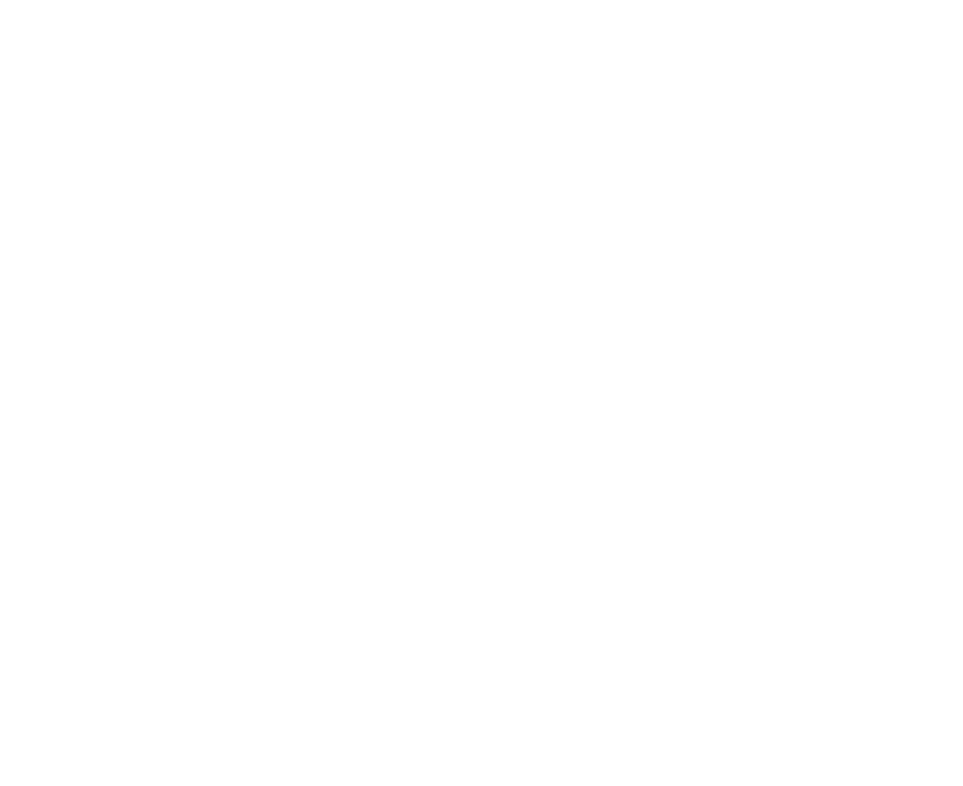
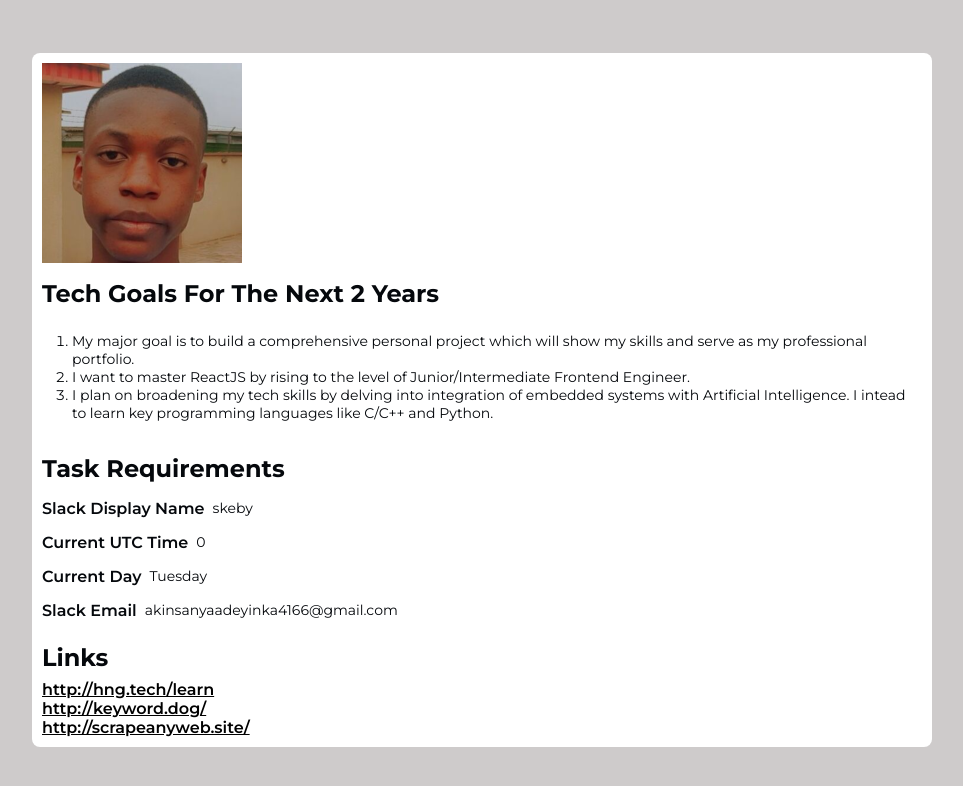
Before and after one commit to skeby/HNG11-Stage-1, a plain HTML site: page index.html in a window 1280 px wide. Shown: the whole page, without its empty margins (158-1121 px from the left). Drawn offline with Linux system fonts and the light colour scheme.

Commit message:
feat: init setup for task

```diff
--- a/index.html
+++ b/index.html
@@ -3,7 +3,72 @@
   <head>
     <meta charset="UTF-8" />
     <meta name="viewport" content="width=device-width, initial-scale=1.0" />
-    <title>Document</title>
+    <title>HNGi11 Stage 1</title>
+    <link rel="stylesheet" href="style.css" />
+    <link rel="preconnect" href="https://fonts.googleapis.com" />
+    <link rel="preconnect" href="https://fonts.gstatic.com" crossorigin />
+    <link
+      href="https://fonts.googleapis.com/css2?family=Montserrat:ital,wght@0,100..900;1,100..900&display=swap"
+      rel="stylesheet"
+    />
   </head>
-  <body></body>
+  <body>
+    <div class="main-container">
+      <div class="content-container">
+        <img
+          src="slackProfilePicture.png"
+          data-testid="slackProfilePicture"
+          alt=""
+        />
+        <h1>Tech Goals for the next 2 years</h1>
+        <ol>
+          <li>
+            My major goal is to build a comprehensive personal project which
+            will show my skills and serve as my professional portfolio.
+          </li>
+          <li>
+            I want to master ReactJS by rising to the level of
+            Junior/Intermediate Frontend Engineer.
+          </li>
+          <li>
+            I plan on broadening my tech skills by delving into integration of
+            embedded systems with Artificial Intelligence. I intead to learn key
+            programming languages like C/C++ and Python.
+          </li>
+        </ol>
+        <div class="task-requirement-container"></div>
+        <h1>Task Requirements</h1>
+        <div class="task-requirement-container">
+          <label>Slack Display Name</label>
+          <p data-testid="slackDisplayName">skeby</p>
+        </div>
+        <div class="task-requirement-container">
+          <label>Current UTC Time</label>
+          <p class="" data-testid="currentTimeUTC" id="currentTimeUTC"></p>
+        </div>
+        <div class="task-requirement-container">
+          <label>Current Day</label>
+          <p data-testid="currentDay" id="currentDay"></p>
+        </div>
+        <div class="task-requirement-container">
+          <label>Slack Email </label>
+          <p data-testid="slackEmail">akinsanyaadeyinka4166@gmail.com</p>
+        </div>
+        <h1>Links</h1>
+        <a target="_blank" href="http://hng.tech/learn" data-testid="hngLink"
+          >http://hng.tech/learn</a
+        >
+        <a target="_blank" href="http://keyword.dog/" data-testid="keywordLink"
+          >http://keyword.dog/</a
+        >
+        <a
+          target="_blank"
+          href="http://scrapeanyweb.site/"
+          data-testid="scrapeanywebLink"
+          >http://scrapeanyweb.site/</a
+        >
+      </div>
+    </div>
+    <script src="script.js"></script>
+  </body>
 </html>
--- a/script.js
+++ b/script.js
@@ -0,0 +1,27 @@
+const currentDate = new Date();
+
+const elementCurrentDay = document.getElementById("currentDay");
+const elementCurrentTimeUTC = document.getElementById("currentTimeUTC");
+
+const daysOfWeek = [
+  "Sunday",
+  "Monday",
+  "Tuesday",
+  "Wednesday",
+  "Thursday",
+  "Friday",
+  "Saturday",
+];
+
+const getCurrentDay = () => {
+  const currentDay = daysOfWeek[currentDate.getDay()];
+  return currentDay;
+};
+
+const getCurrentTimeUTC = () => {
+  const currentTimeUTC = currentDate.getUTCMilliseconds();
+  return currentTimeUTC;
+};
+
+elementCurrentDay.textContent = getCurrentDay();
+elementCurrentTimeUTC.textContent = getCurrentTimeUTC();
--- a/style.css
+++ b/style.css
@@ -0,0 +1,89 @@
+* {
+  box-sizing: border-box;
+}
+
+body {
+  font-family: "Montserrat", sans-serif;
+  margin: 0;
+}
+
+p {
+  margin: 8px 0;
+  font-size: 14px;
+}
+
+h1 {
+  margin: 16px 0 8px 0;
+  font-size: 24px;
+  text-transform: capitalize;
+}
+
+img {
+  width: min-content;
+}
+
+a {
+  font-weight: 600;
+  color: black;
+  transition: all 0.2s ease-in;
+}
+
+a:hover,
+a:active {
+  color: #3166f8;
+}
+
+ol {
+  padding: 0px 0px 0px 30px;
+}
+
+li {
+  font-size: 14px;
+}
+
+.main-container {
+  background-color: #fff;
+  color: #05080c;
+  min-height: 100vh;
+  display: flex;
+  justify-content: center;
+  align-items: center;
+  overflow: auto;
+  transition: all 0.5s ease-in;
+}
+
+.content-container {
+  display: flex;
+  flex-direction: column;
+  padding: 10px;
+  border-radius: 8px;
+  background-color: #ffffff;
+  overflow: auto;
+}
+
+.task-requirement-container {
+  display: flex;
+  align-items: center;
+  column-gap: 8px;
+}
+
+.task-requirement-container label {
+  font-weight: 600;
+}
+
+@media (min-width: 600px) {
+  .content-container {
+    max-width: 900px;
+    margin: 0 auto;
+  }
+
+  .main-container {
+    background-color: #cecbcb;
+    color: #05080c;
+    padding: 16px;
+    min-height: 100vh;
+    display: flex;
+    justify-content: center;
+    align-items: center;
+  }
+}
```
Also changed, not shown: slackProfilePicture.png (added).
